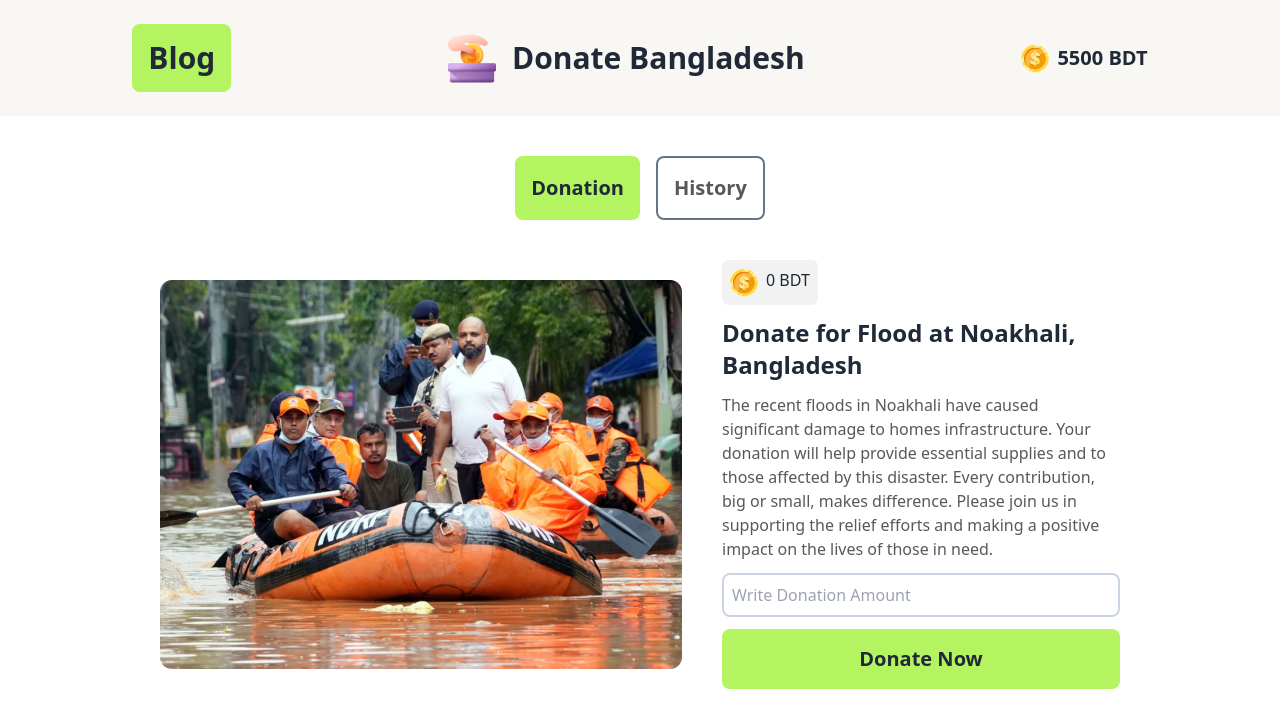
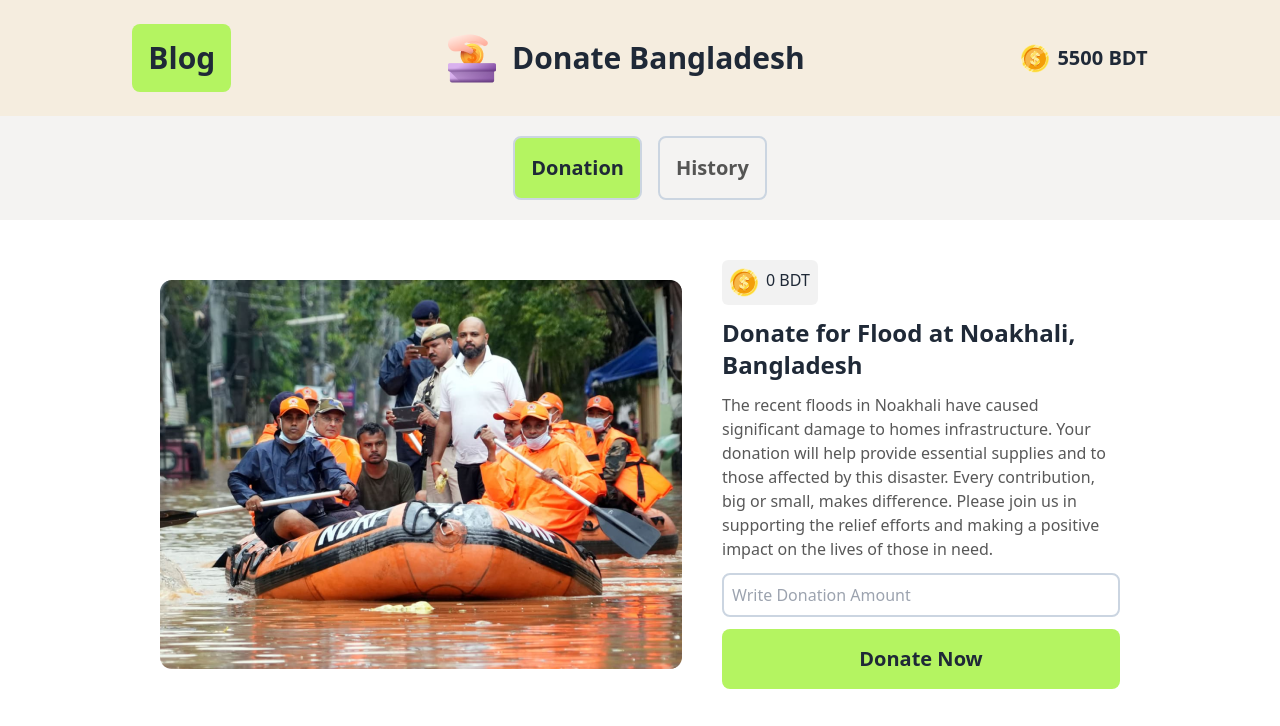
Before and after one commit to NurUddin111/donation, a plain HTML site: page index.html in a window 1280 px wide. Shown: the top 726 px of the page. Drawn offline with nearby package versions, Linux system fonts and the light colour scheme.

Commit message:
Project Completed

```diff
--- a/index.html
+++ b/index.html
@@ -53,9 +53,9 @@
     </style>
   </head>
   <body>
-    <header>
+    <header class="sticky top-0">
       <nav>
-        <div class="flex justify-around bg-[#F9F7F3] p-6">
+        <div class="flex justify-around bg-[#f5eddf] p-6">
           <div class="bg-bgPrimary p-4 w-max rounded-lg">
             <h1 class="text-3xl font-bold">Blog</h1>
           </div>
@@ -70,27 +70,26 @@
             </h1>
           </div>
         </div>
+        <!--Donation and History Buttons -->
+        <div class="bg-[#f4f3f2] flex gap-4 justify-center pb-5 pt-5">
+          <button
+            id="btn-donate"
+            class="border-slate-300 border-2 border-solid bg-bgPrimary p-4 w-max rounded-lg text-xl font-bold"
+          >
+            Donation
+          </button>
+          <button
+            id="btn-history"
+            class="border-slate-300 border-2 border-solid p-4 w-max rounded-lg text-xl text-[#111111B3] font-bold"
+          >
+            History
+          </button>
+        </div>
       </nav>
     </header>
 
     <main>
       <section>
-        <!--Donation and History Buttons -->
-        <div class="flex gap-4 justify-center mt-10">
-          <button
-            id="btn-donate"
-            class="bg-bgPrimary p-4 w-max rounded-lg text-xl font-bold"
-          >
-            Donation
-          </button>
-          <button
-            id="btn-history"
-            class="border-slate-500 border-2 border-solid p-4 w-max rounded-lg text-xl text-[#111111B3] font-bold"
-          >
-            History
-          </button>
-        </div>
-
         <!-- Donation Button Sections Starts -->
 
         <section id="donation-section" class="">
--- a/js/utility.js
+++ b/js/utility.js
@@ -82,12 +82,16 @@ function donationCounterQuota(balance, donation) {
 // Donation History
 function showDonationHistory() {
     document.getElementById('donation-section').classList.add("hidden");
+    document.getElementById('btn-donate').classList.remove("bg-bgPrimary");
     document.getElementById('history-section').classList.remove("hidden");
+    document.getElementById('btn-history').classList.add("bg-bgPrimary");
 }
 
 // Donation Category
 
 function showDonationCategory() {
     document.getElementById('donation-section').classList.remove("hidden");
+    document.getElementById('btn-donate').classList.add("bg-bgPrimary");
     document.getElementById('history-section').classList.add("hidden");
+    document.getElementById('btn-history').classList.remove("bg-bgPrimary");
 }
```
